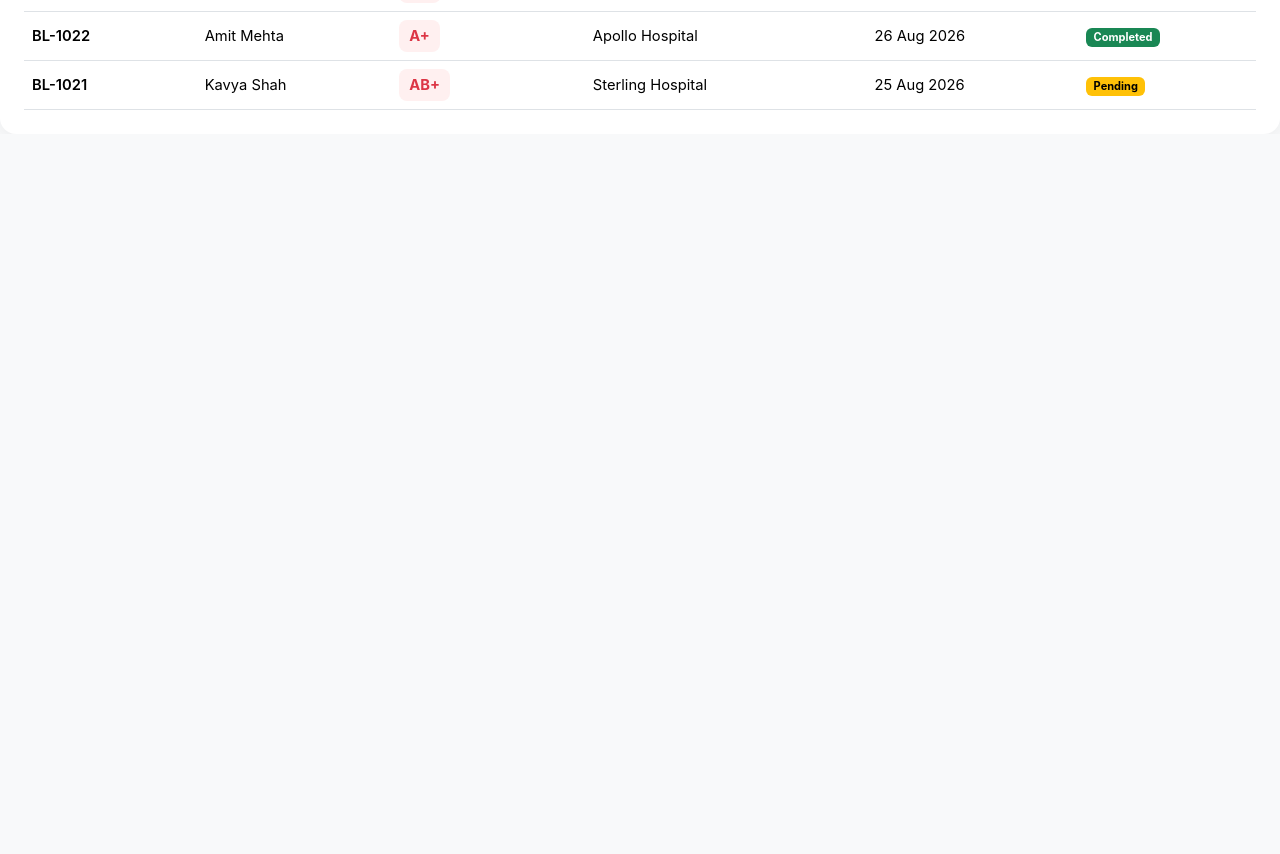
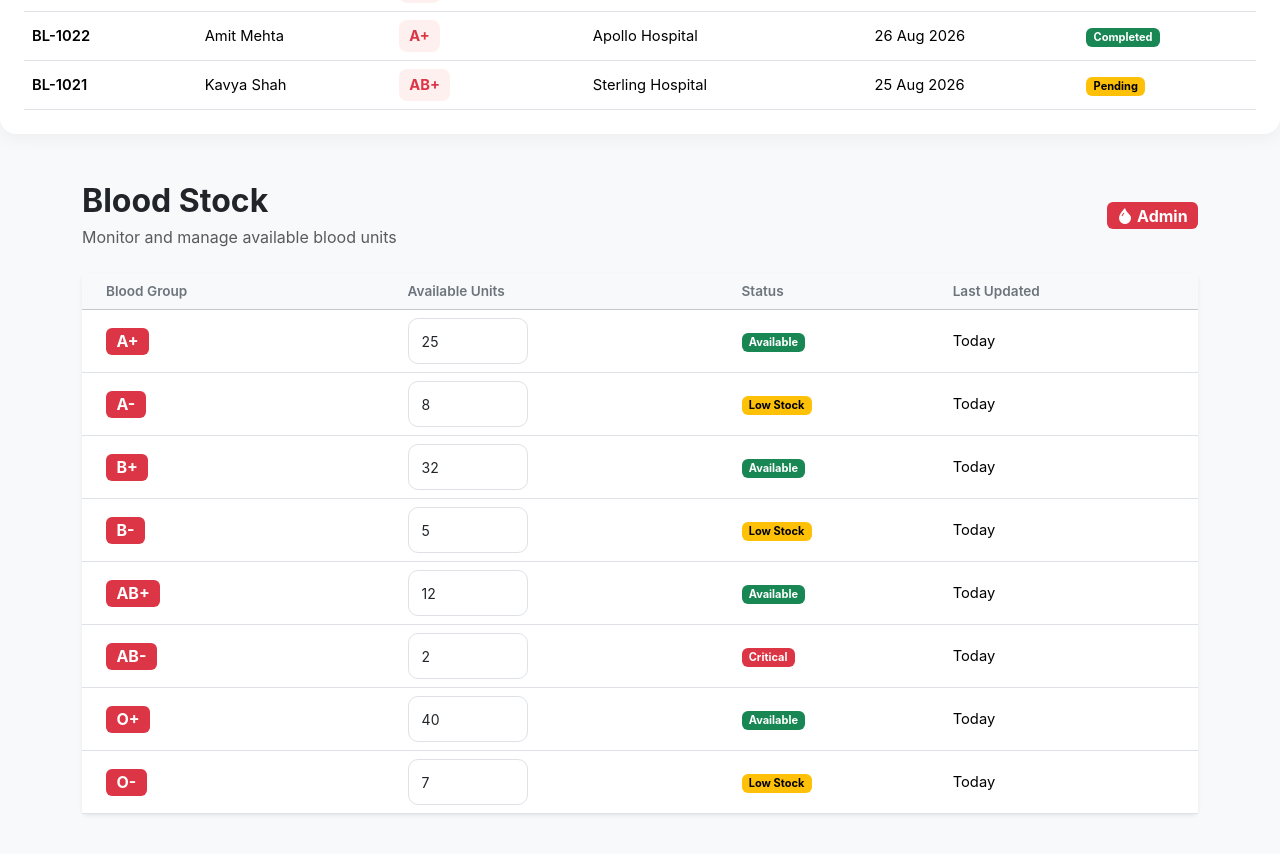
Before and after one commit to priyanshi-2608/bloodlink-routing, a React (Vite) app: page /admin in a window 1280 px wide. Shown: the part 960-1814 px from the top of the page. Before the commit the page ends 1094 px from the top, so only its background shows below. Built offline with nearby package versions, Linux system fonts and the light colour scheme.

Commit message:
Task 5: Blood Stock UI for Admin

```diff
--- a/src/Pages/AdminDashboard.jsx
+++ b/src/Pages/AdminDashboard.jsx
@@ -4,6 +4,7 @@ import WelcomeSection from "../components/admin/WelcomeSection";
 import DashboardStats from "../components/admin/DashboardStats";
 import UserManagement from "../components/admin/UserManagement";
 import RecentRequest from "../components/admin/RecentRequest";
+import BloodStock from "../components/admin/BloodStock";
 
 function AdminDashboard() {
   return (
@@ -15,6 +16,7 @@ function AdminDashboard() {
         <DashboardStats />
         <UserManagement />
         <RecentRequest />
+        <BloodStock />
       </main>
     </>
   );
--- /dev/null
+++ b/src/components/admin/BloodStock.jsx
@@ -0,0 +1,154 @@
+import { useState } from "react";
+
+function BloodStock() {
+  const [bloodStock, setBloodStock] = useState([
+    {
+      bloodGroup: "A+",
+      units: 25,
+      status: "Available",
+      lastUpdated: "Today",
+    },
+    {
+      bloodGroup: "A-",
+      units: 8,
+      status: "Low Stock",
+      lastUpdated: "Today",
+    },
+    {
+      bloodGroup: "B+",
+      units: 32,
+      status: "Available",
+      lastUpdated: "Today",
+    },
+    {
+      bloodGroup: "B-",
+      units: 5,
+      status: "Low Stock",
+      lastUpdated: "Today",
+    },
+    {
+      bloodGroup: "AB+",
+      units: 12,
+      status: "Available",
+      lastUpdated: "Today",
+    },
+    {
+      bloodGroup: "AB-",
+      units: 2,
+      status: "Critical",
+      lastUpdated: "Today",
+    },
+    {
+      bloodGroup: "O+",
+      units: 40,
+      status: "Available",
+      lastUpdated: "Today",
+    },
+    {
+      bloodGroup: "O-",
+      units: 7,
+      status: "Low Stock",
+      lastUpdated: "Today",
+    },
+  ]);
+
+  const getStatusClass = (status) => {
+    if (status === "Available") {
+      return "text-bg-success";
+    }
+
+    if (status === "Low Stock") {
+      return "text-bg-warning";
+    }
+
+    return "text-bg-danger";
+  };
+
+  const handleUnitsChange = (index, value) => {
+    const updatedStock = [...bloodStock];
+
+    updatedStock[index].units = Number(value);
+
+    if (updatedStock[index].units <= 3) {
+      updatedStock[index].status = "Critical";
+    } else if (updatedStock[index].units <= 10) {
+      updatedStock[index].status = "Low Stock";
+    } else {
+      updatedStock[index].status = "Available";
+    }
+
+    setBloodStock(updatedStock);
+  };
+
+  return (
+    <section className="container py-5">
+      <div className="d-flex justify-content-between align-items-center mb-4">
+        <div>
+          <h2 className="fw-bold mb-1">Blood Stock</h2>
+          <p className="text-muted mb-0">
+            Monitor and manage available blood units
+          </p>
+        </div>
+
+        <span className="badge text-bg-danger fs-6">
+          <i className="bi bi-droplet-fill me-1"></i>
+          Admin
+        </span>
+      </div>
+
+      <div className="card border-0 shadow-sm">
+        <div className="card-body p-0">
+          <div className="table-responsive">
+            <table className="table table-hover align-middle mb-0">
+              <thead className="table-light">
+                <tr>
+                  <th className="px-4">Blood Group</th>
+                  <th>Available Units</th>
+                  <th>Status</th>
+                  <th>Last Updated</th>
+                </tr>
+              </thead>
+
+              <tbody>
+                {bloodStock.map((blood, index) => (
+                  <tr key={blood.bloodGroup}>
+                    <td className="px-4">
+                      <span className="badge text-bg-danger fs-6">
+                        {blood.bloodGroup}
+                      </span>
+                    </td>
+
+                    <td>
+                      <input
+                        type="number"
+                        min="0"
+                        className="form-control"
+                        style={{ maxWidth: "120px" }}
+                        value={blood.units}
+                        onChange={(event) =>
+                          handleUnitsChange(index, event.target.value)
+                        }
+                      />
+                    </td>
+
+                    <td>
+                      <span
+                        className={`badge ${getStatusClass(blood.status)}`}
+                      >
+                        {blood.status}
+                      </span>
+                    </td>
+
+                    <td>{blood.lastUpdated}</td>
+                  </tr>
+                ))}
+              </tbody>
+            </table>
+          </div>
+        </div>
+      </div>
+    </section>
+  );
+}
+
+export default BloodStock;
```
